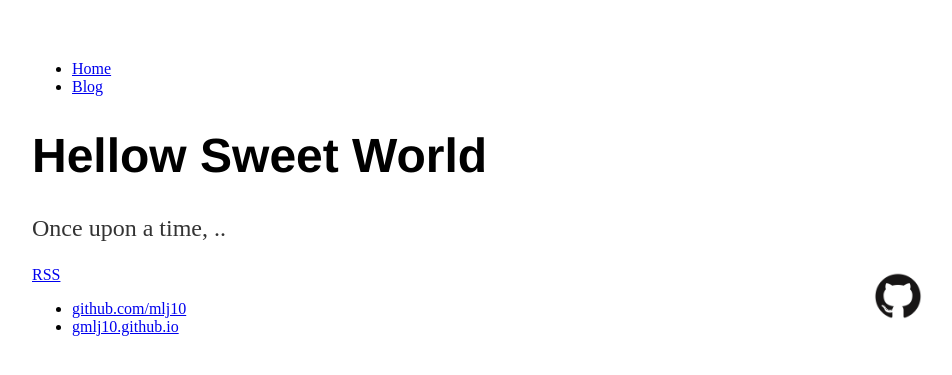
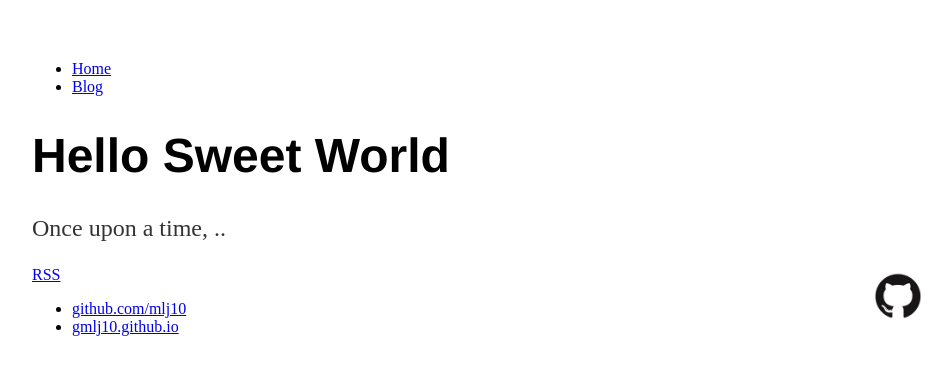
Before and after one commit to mlj10/mlj10.github.io, a Jekyll site: the page built from index.html, in a window 1280 px wide. Shown: the top 375 px of the page, without its empty margins (160-1112 px from the left). Built offline with Jekyll 4.4.1, drawn with Linux system fonts in a browser that asks for light colours.

Commit message:
Update index.html

```diff
--- a/index.html
+++ b/index.html
@@ -4,7 +4,7 @@ title: Web Programming
 ---
 
 <div class = "blurb">
-  <h1>Hellow Sweet World</h1>
+  <h1>Hello Sweet World</h1>
   <p>Once upon a time, ..</p>
   <img src="GitHubLogo.png" alt="image">
 
```
